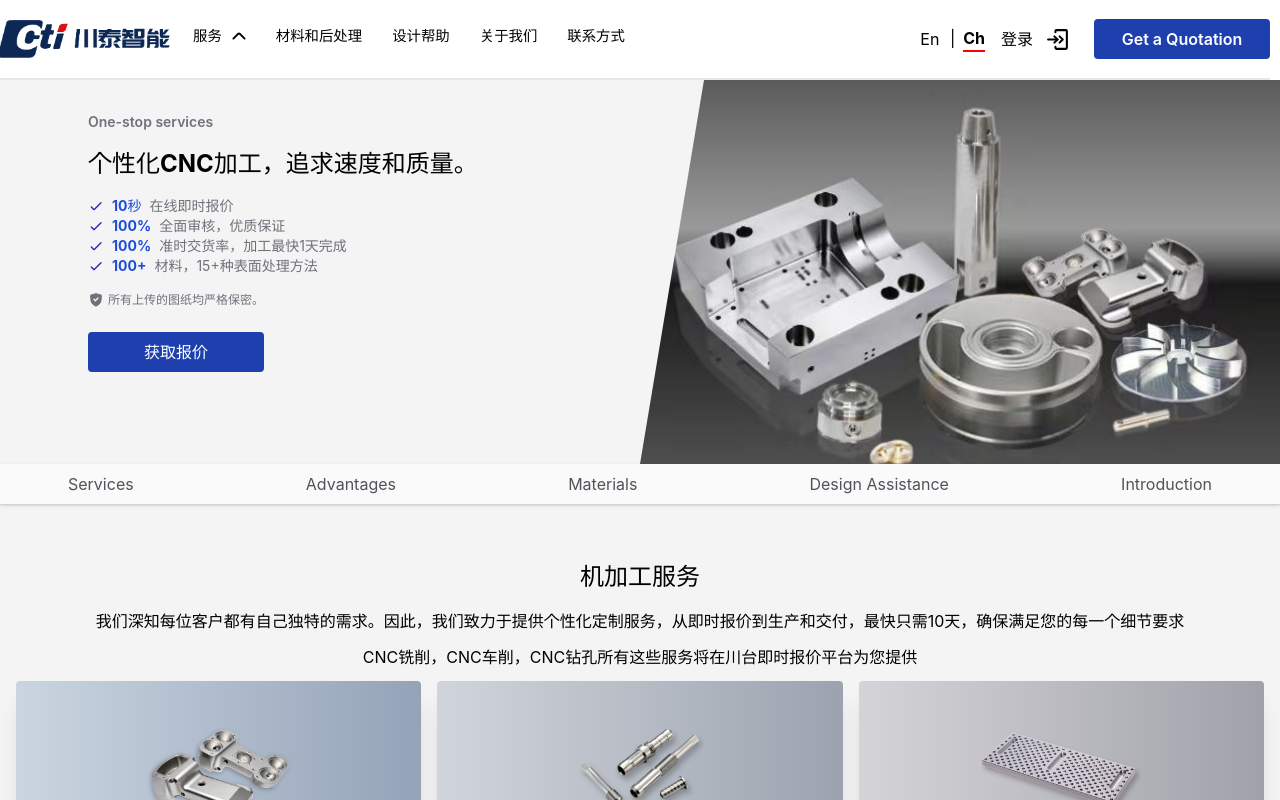
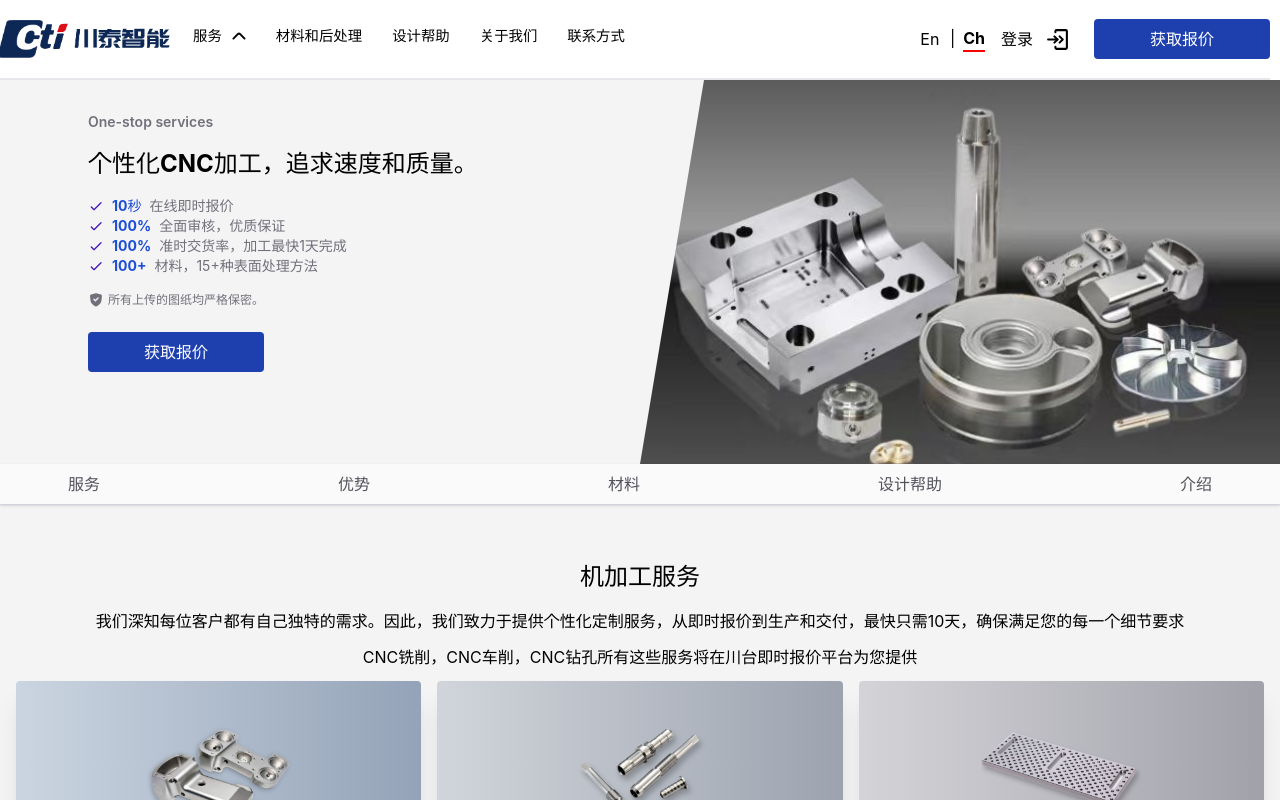
Before and after one commit to EdondjiIbolo/Dachuan-React, a React (Vite) app: page / in a window 1280 px wide. Shown: the top 800 px of the page. Built offline with nearby package versions, Linux system fonts and the light colour scheme.

Commit message:
MAIN PAGE ALL SECION DONE

```diff
--- a/src/components/Header.jsx
+++ b/src/components/Header.jsx
@@ -9,8 +9,9 @@ import { useTranslation } from "react-i18next";
 
 export function Header() {
   const [menu, setMenu] = useState(false);
-  const { changeLanguage } = useLang();
+  const { changeLanguage, lang } = useLang();
   const className = menu ? " main-nav show sm:flex-1" : "main-nav sm:flex-1";
+
   const { t, i18n } = useTranslation();
   const handleclick = () => {
     setMenu(!menu);
@@ -62,6 +63,7 @@ export function Header() {
                   name="lang"
                   value="en"
                   className=" hidden hover:font-semibold"
+                  defaultChecked={lang == "en"}
                   onClick={handleChange}
                 />
                 <p className="w-full text-center">En</p>
@@ -72,7 +74,7 @@ export function Header() {
                   type="radio"
                   name="lang"
                   value="ch"
-                  defaultChecked
+                  defaultChecked={lang == "ch"}
                   className=" hidden hover:font-semibold"
                   onClick={handleChange}
                 />
@@ -93,7 +95,7 @@ export function Header() {
               to="/login"
               className="bg-blue-800 font-semibold sm:ml-2 text-white p-2 text-nowrap rounded md:w-18 w-44 text-center hover:bg-white transition-all duration-200 ease-in hover:outline-2  hover:outline hover:outline-bg-blue-800 hover:text-blue-800"
             >
-              Get a Quotation
+              {t("BUTTON_QUOTATION")}
             </Link>
           </section>
         </section>
--- a/src/components/pages/Home.jsx
+++ b/src/components/pages/Home.jsx
@@ -125,7 +125,7 @@ export function HomePage() {
                     : ""
                 }`}
               >
-                Services
+                {t("MAIN_PAGE.NAV_ITEM_1")}
               </a>
             </li>
             <li>
@@ -137,7 +137,7 @@ export function HomePage() {
                     : ""
                 }`}
               >
-                Advantages
+                {t("MAIN_PAGE.NAV_ITEM_2")}
               </a>
             </li>
             <li>
@@ -149,7 +149,7 @@ export function HomePage() {
                     : ""
                 }`}
               >
-                Materials
+                {t("MAIN_PAGE.NAV_ITEM_3")}
               </a>
             </li>
             <li className="text-nowrap text-ellipsis overflow-hidden">
@@ -161,7 +161,7 @@ export function HomePage() {
                     : ""
                 }`}
               >
-                Design Assistance
+                {t("MAIN_PAGE.NAV_ITEM_4")}
               </a>
             </li>
             <li>
@@ -173,7 +173,7 @@ export function HomePage() {
                     : ""
                 }`}
               >
-                Introduction
+                {t("MAIN_PAGE.NAV_ITEM_5")}
               </a>
             </li>
           </ul>
--- a/src/i18n/ch/ch.json
+++ b/src/i18n/ch/ch.json
@@ -81,6 +81,11 @@
     "BANNER_DESCRIPTION_5": "所有上传的图纸均严格保密。",
     "BUTTON_TEXT": "获取报价",
     "SERVICE_SECTION_TITLE": "机加工服务",
+    "NAV_ITEM_1": "服务",
+    "NAV_ITEM_2": "优势",
+    "NAV_ITEM_3": "材料",
+    "NAV_ITEM_4": "设计帮助",
+    "NAV_ITEM_5": "介绍",
     "SERVICE_SECTION_DESCRIPTION_1": "我们深知每位客户都有自己独特的需求。因此，我们致力于提供个性化定制服务，从即时报价到生产和交付，最快只需10天，确保满足您的每一个细节要求",
     "SERVICE_SECTION_DESCRIPTION_2": "CNC铣削，CNC车削，CNC钻孔所有这些服务将在川台即时报价平台为您提供",
     "SERVICE_SECTION_MILLING_TITLE": "数控铣削",
--- a/src/i18n/en/en.json
+++ b/src/i18n/en/en.json
@@ -143,6 +143,11 @@
     "INTRODUCTION_4": " Please upload your 3D files to receive real-time quotations.",
     "INTRODUCTION_BUTTON": "Get a Quotation",
     "SERVICE_TITLE": "CNC Milling Service",
+    "NAV_ITEM_1": "Services",
+    "NAV_ITEM_2": "Advantages",
+    "NAV_ITEM_3": "Materials",
+    "NAV_ITEM_4": "Dessign Assistance",
+    "NAV_ITEM_5": "Introduction",
     "SERVICE_DESCRIPTION_1": "Dachuan is a network of over 10,000 worldwide qualified CNC milling manufacturers. That means that whatever production needs you have, we can always offer a shop and machine that will satisfy them. We usually use 3-, 4- and 5-axis CNC machines. 6- and 7-axis machines are also available in our network and can be used upon request.",
     "SERVICE_DESCRIPTION_2": "Dachuan gives you instant pricing, quick lead time, and design-for-manufacturability feedback for your CNC milled parts.",
     "ADVANTAGE_SECTION_TITLE": "Advantages of Dachuan's CNC Drilling service",
```
